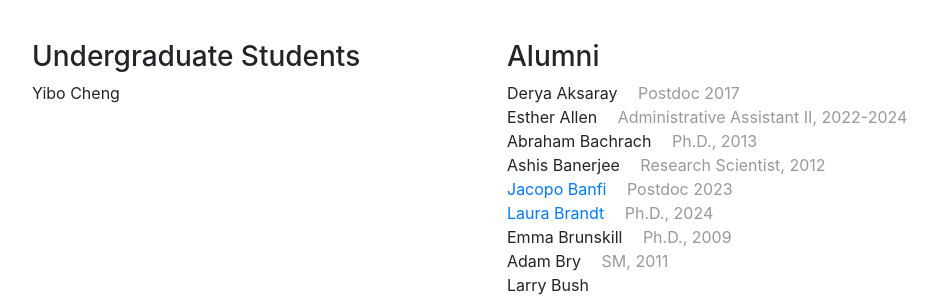
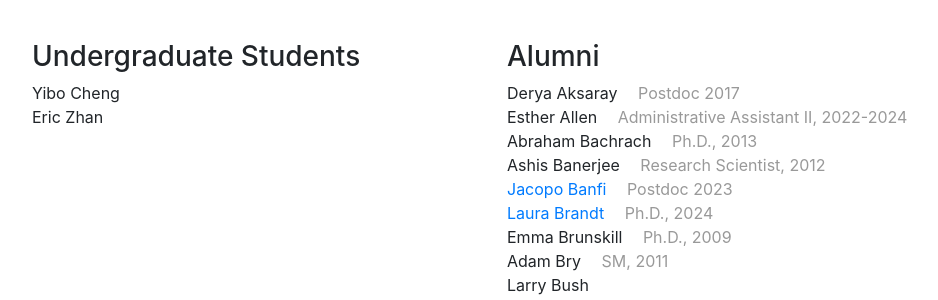
Before and after one commit to robustrobotics/robustrobotics.github.io, a Jekyll site: the page built from people_old.html, in a window 1280 px wide and 900 px high, scrolled down 660 px. Shown: the part 153-453 px from the top of the window, without its empty margins (53-991 px from the left). Built offline with Jekyll 4.4.1, drawn with Linux system fonts in a browser that asks for light colours.

Commit message:
Add UROP Eric Zhan

```diff
--- a/_data/people.yml
+++ b/_data/people.yml
@@ -488,6 +488,10 @@ ugrad-a:
     display_name: Yibo Cheng
     role: ugrad
 
+ugrad-b:
+    display_name: Eric Zhan
+    role: ugrad
+
 ugrad-alum-a:
     display_name: "Joana Nikolova"
     role: ugrad-alum-alum
```
